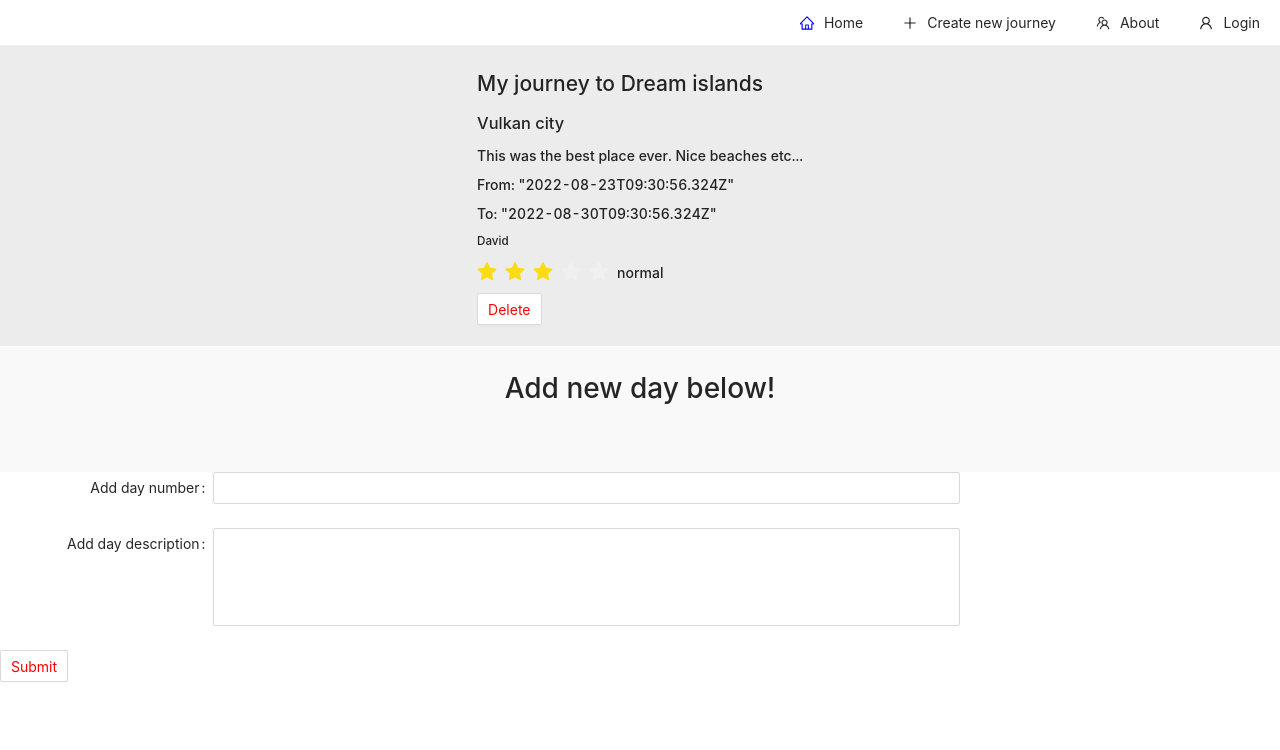
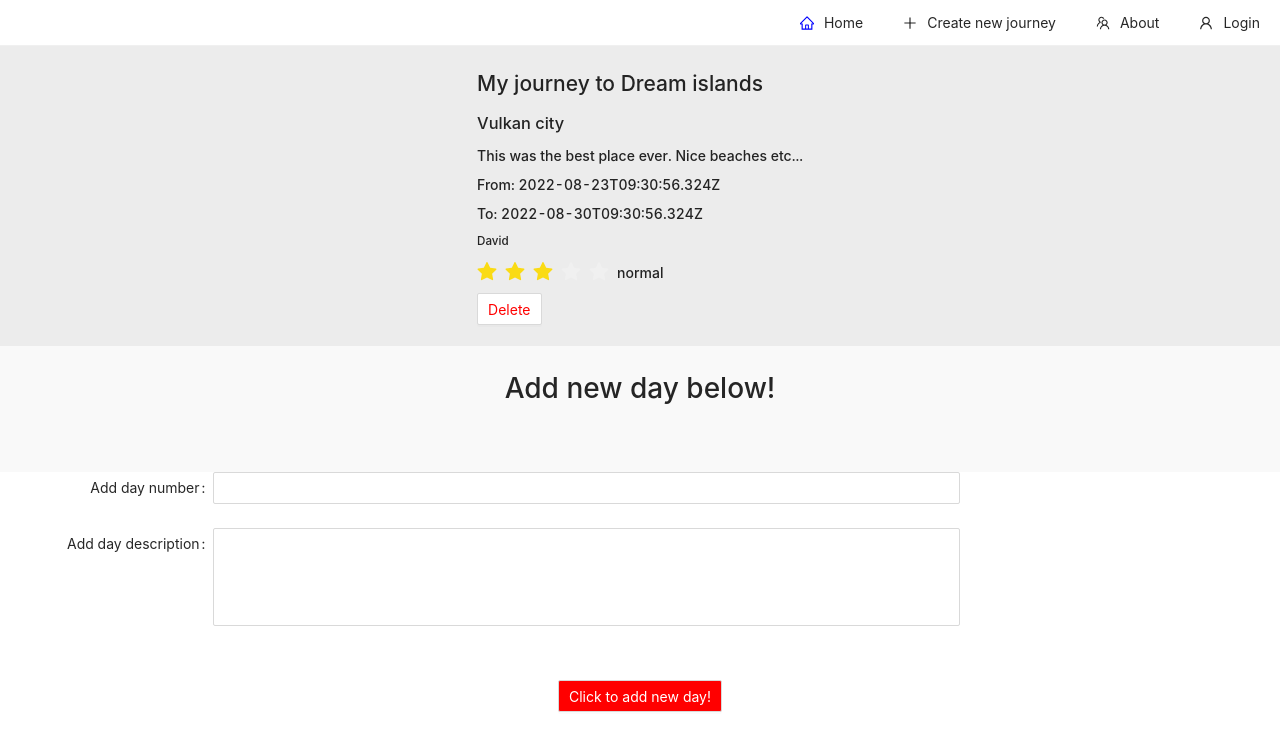
Before and after one commit to Dawid930/travel-app, a React (Create React App) app: page /travels/1 in a window 1280 px wide. Shown: the top 750 px of the page. Built offline with nearby package versions, Linux system fonts and the light colour scheme.

Commit message:
adds button class component

```diff
--- a/data/db.json
+++ b/data/db.json
@@ -128,6 +128,20 @@
       "travelCompanions": "",
       "rating": 5,
       "id": 12
+    },
+    {
+      "title": "",
+      "country": "",
+      "location": "",
+      "dateRange": {
+        "start": "2022-09-07T10:42:31.234Z",
+        "end": "2022-10-07T10:42:31.234Z"
+      },
+      "description": "",
+      "author": "",
+      "travelCompanions": "",
+      "rating": 3,
+      "id": 13
     }
   ]
 }
--- a/src/App.css
+++ b/src/App.css
@@ -61,3 +61,10 @@ select {
 .plus-card:hover {
   box-shadow: 1px 3px 5px rgba(0, 0, 0, 0.1);
 }
+
+.button-for-class{
+  display: flex;
+  justify-content: center;
+  align-items: center;
+  padding: 30px;
+}
--- /dev/null
+++ b/src/Components/ButtonClassComponent.tsx
@@ -0,0 +1,34 @@
+import { Button, notification } from "antd";
+import styled from "@emotion/styled";
+import React from "react";
+
+class ButtonClassComponent extends React.Component{
+    StandardButton = styled(Button)(() => ({
+        padding: "5px 10px",
+        color: "white",
+        backgroundColor:'red',
+        ":hover": {
+          color: "red",
+          backgroundColor: "white",
+          borderColor: "red",
+        },
+      }));
+
+    openNotification = () => {
+        notification.open({
+          message: "Your new day added",
+          description: "Now you can see the newly added in the list",
+        });
+      };
+
+    render() {
+
+        return (
+            <div className="button-for-class">
+                <this.StandardButton onClick={this.openNotification} >Click to add new day!</this.StandardButton>
+            </div>
+        )
+    }
+}
+
+export default ButtonClassComponent
--- a/src/Components/Create.tsx
+++ b/src/Components/Create.tsx
@@ -1,7 +1,7 @@
 import React, { useState } from "react";
 import { PlusOutlined } from "@ant-design/icons";
 import { useNavigate } from "react-router-dom";
-import { Form, Input, Button, DatePicker, InputNumber, Upload, notification, Rate } from "antd";
+import { Form, Input, DatePicker, InputNumber, Upload, notification, Rate } from "antd";
 import { StandardButton } from "./Style";
 
 
--- a/src/Components/HomePage.tsx
+++ b/src/Components/HomePage.tsx
@@ -2,7 +2,7 @@ import React from 'react'
 import TravelBlocks from './TravelBlocks'
 import useFetch from './useFetch'
 import { useGlobalContext } from './UserContext'
-import { HomeOutlined, PlusOutlined, TeamOutlined, UserOutlined, LogoutOutlined } from "@ant-design/icons";
+import { LogoutOutlined } from "@ant-design/icons";
 import { UserDiv } from './Style';
 
 
--- a/src/Components/TravelBlocks.tsx
+++ b/src/Components/TravelBlocks.tsx
@@ -21,7 +21,7 @@ const TravelBlocks = () => {
             <h4>{travel.country}</h4>
             <h4>{travel.location}</h4>
             <h4>{travel.description}</h4>
-            <h4>{JSON.stringify(travel.dateRange.start)}</h4>
+            <h4>{travel.dateRange.start}</h4>
             <h5>{travel.author}</h5>
             <span>
               <Rate tooltips={desc} value={travel.rating} disabled />
--- a/src/Components/TravelDetails.tsx
+++ b/src/Components/TravelDetails.tsx
@@ -4,7 +4,8 @@ import { Travels, Travel } from "../Interface/Travel";
 import useFetch from "./useFetch";
 import data from "../Data";
 import { DayDiv, StandardButton, TravelDiv } from "./Style";
-import { Form, Input, notification, Rate } from "antd";
+import { Form, Input, Rate } from "antd";
+import ButtonClassComponent from "./ButtonClassComponent";
 
 const { TextArea } = Input;
 
@@ -27,12 +28,6 @@ const TravelDetails = () => {
 
 
 
-  const openNotification = () => {
-    notification.open({
-      message: "Your new day added",
-      description: "Now you can see the newly added in the list",
-    });
-  };
 
   //Deletes the whole travel
   const handleClick = () => {
@@ -84,8 +79,8 @@ const TravelDetails = () => {
             <h2>{travel.title}</h2>
             <h3>{travel.location}</h3>
             <h4>{travel.description}</h4>
-            <h4>From: {JSON.stringify(travel.dateRange.start)}</h4>
-            <h4>To: {JSON.stringify(travel.dateRange.end)}</h4>
+            <h4>From: {(travel.dateRange.start)}</h4>
+            <h4>To: {(travel.dateRange.end)}</h4>
             <h5>{travel.author}</h5>
             <h5>
               <Rate tooltips={desc} value={travel.rating} disabled />
@@ -142,10 +137,7 @@ const TravelDetails = () => {
             />
           </Form.Item>
           {!isPending && (
-            <StandardButton htmlType="submit" onClick={openNotification}>
-              Submit
-            </StandardButton>
-          )}
+            <ButtonClassComponent/>)}
         </Form>
       </div>
     </>
```
